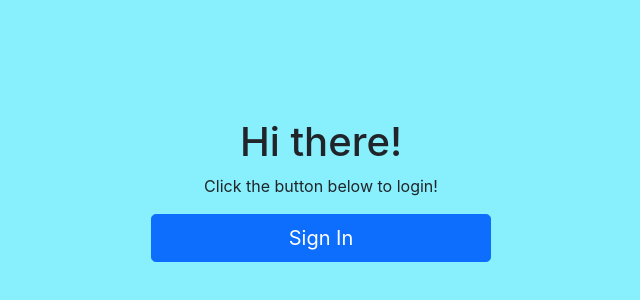
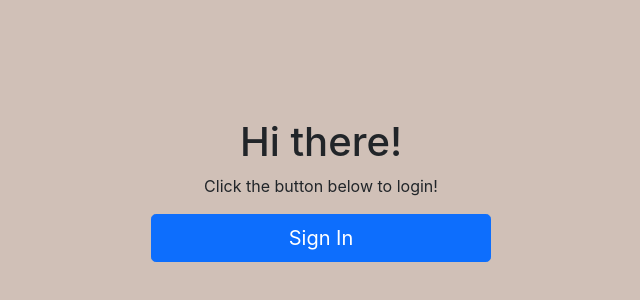
Before and after one commit to melanoke4/team-roster-2024, a Next.js app: page / in a window 1280 px wide. Shown: the part 170-470 px from the top of the page, without its empty margins (319-959 px from the left). Built offline with nearby package versions, Linux system fonts and the light colour scheme; no server answers.

Commit message:
setup env and package.json

```diff
--- a/components/NavBar.js
+++ b/components/NavBar.js
@@ -11,7 +11,7 @@ export default function NavBar() {
     <Navbar collapseOnSelect expand="lg" bg="dark" variant="dark">
       <Container>
         <Link passHref href="/">
-          <Navbar.Brand>CHANGE ME</Navbar.Brand>
+          <Navbar.Brand>Team Roster</Navbar.Brand>
         </Link>
         <Navbar.Toggle aria-controls="responsive-navbar-nav" />
         <Navbar.Collapse id="responsive-navbar-nav">
@@ -20,7 +20,7 @@ export default function NavBar() {
             <Link passHref href="/">
               <Nav.Link>Home</Nav.Link>
             </Link>
-            <Button variant="danger" onClick={signOut}>Sign Out</Button>
+            <Button variant="light" size="sm" onClick={signOut}>Sign Out</Button>
           </Nav>
         </Navbar.Collapse>
       </Container>
--- a/package.json
+++ b/package.json
@@ -1,8 +1,8 @@
 {
-  "name": "next-firebase-starter",
+  "name": "team-roster-2024",
   "private": true,
   "version": "1.0.0",
-  "author": "Trinity Christiana",
+  "author": "Melanie Warwick",
   "scripts": {
     "dev": "next dev",
     "build": "next build",
--- a/pages/index.js
+++ b/pages/index.js
@@ -17,7 +17,7 @@ function Home() {
     >
       <h1>Hello {user.displayName}! </h1>
       <p>Click the button below to logout!</p>
-      <Button variant="danger" type="button" size="lg" className="copy-btn" onClick={signOut}>
+      <Button variant="light" type="button" size="md" className="copy-btn" onClick={signOut}>
         Sign Out
       </Button>
     </div>
--- a/styles/globals.css
+++ b/styles/globals.css
@@ -18,5 +18,5 @@ a {
 }
 
 body {
-  background-color: #88effd;
+  background-color: #d0c0b7;
 }
```
Also changed, not shown: 1 other file (tests, documents, lock files or other folders).
